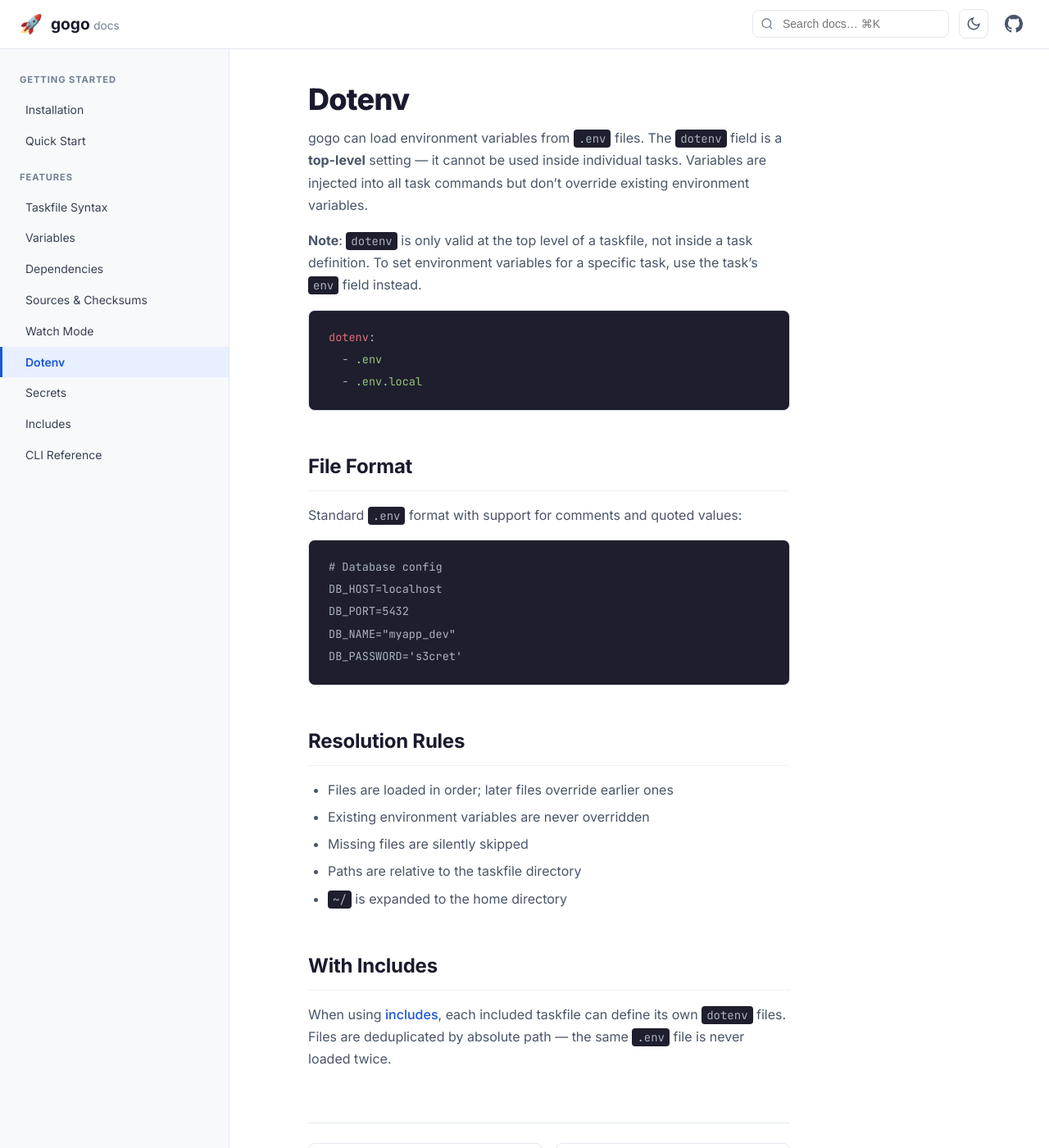
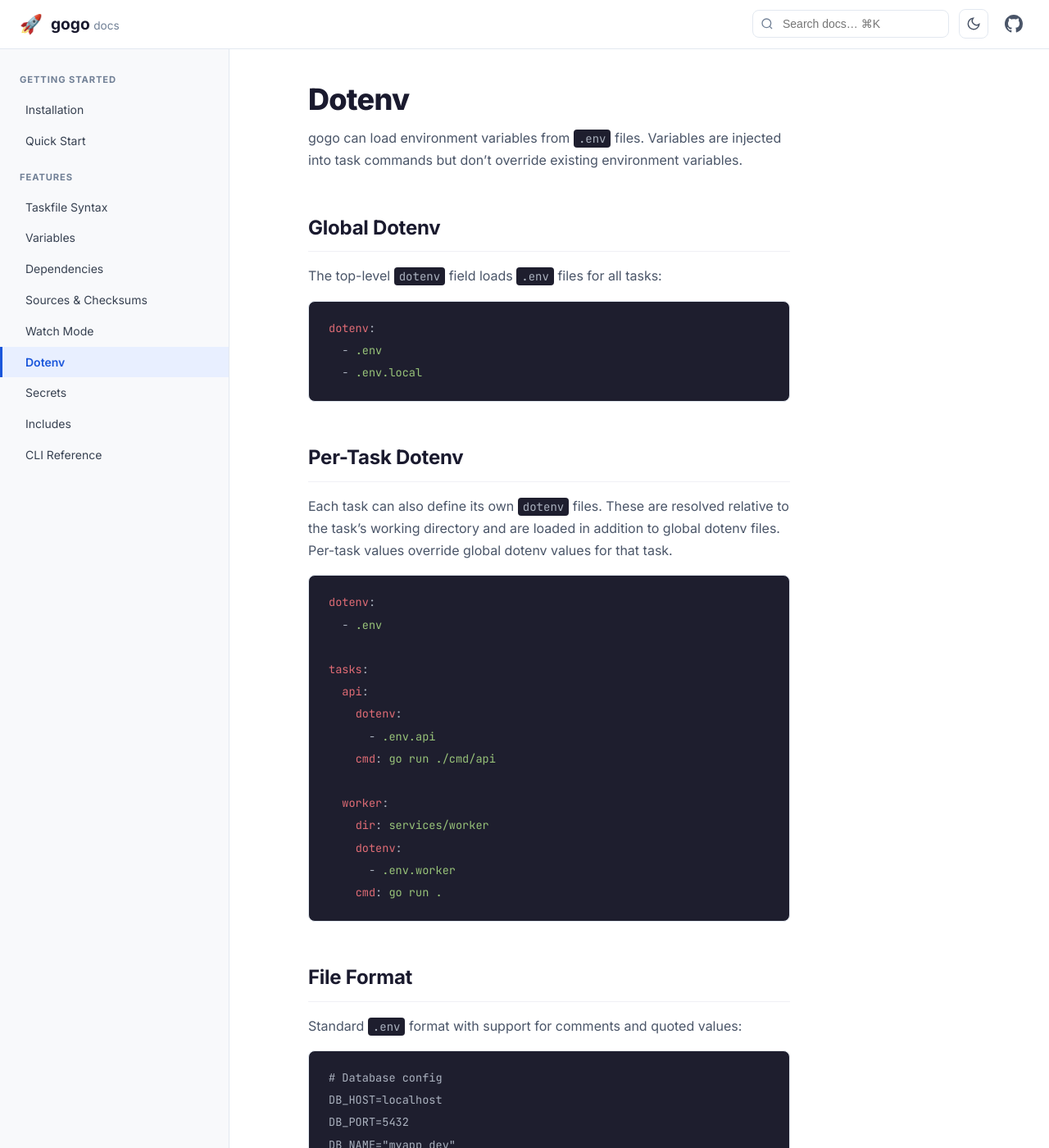
Before and after one commit to dgageot/gogo, a Jekyll site: the page built from docs/features/dotenv/index.md, in a window 1280 px wide and 1400 px high. Shown: the whole window at 82% size. Built offline with Jekyll 4.4.1, drawn with Linux system fonts in a browser that asks for light colours; some of the changed text lies outside the part shown.

Commit message:
Add per-task dotenv support
Assisted-By: docker-agent

````diff
--- a/docs/features/dotenv/index.md
+++ b/docs/features/dotenv/index.md
@@ -4,14 +4,37 @@
 
 # Dotenv
 
-gogo can load environment variables from `.env` files. The `dotenv` field is a **top-level** setting — it cannot be used inside individual tasks. Variables are injected into all task commands but don't override existing environment variables.
+gogo can load environment variables from `.env` files. Variables are injected into task commands but don't override existing environment variables.
 
-> **Note**: `dotenv` is only valid at the top level of a taskfile, not inside a task definition. To set environment variables for a specific task, use the task's `env` field instead.
+## Global Dotenv
+
+The top-level `dotenv` field loads `.env` files for all tasks:
 
 ```yaml
 dotenv:
   - .env
   - .env.local
+```
+
+## Per-Task Dotenv
+
+Each task can also define its own `dotenv` files. These are resolved relative to the task's working directory and are loaded in addition to global dotenv files. Per-task values override global dotenv values for that task.
+
+```yaml
+dotenv:
+  - .env
+
+tasks:
+  api:
+    dotenv:
+      - .env.api
+    cmd: go run ./cmd/api
+
+  worker:
+    dir: services/worker
+    dotenv:
+      - .env.worker
+    cmd: go run .
 ```
 
 ## File Format
@@ -29,9 +52,11 @@
 ## Resolution Rules
 
 - Files are loaded in order; later files override earlier ones
+- Per-task dotenv values override global dotenv values
 - Existing environment variables are never overridden
 - Missing files are silently skipped
-- Paths are relative to the taskfile directory
+- Global dotenv paths are relative to the taskfile directory
+- Per-task dotenv paths are relative to the task's working directory
 - `~/` is expanded to the home directory
 
 ## With Includes
````
Also changed, not shown: docs/features/taskfile-syntax/index.md (+2 -1 lines), 3 other files.
